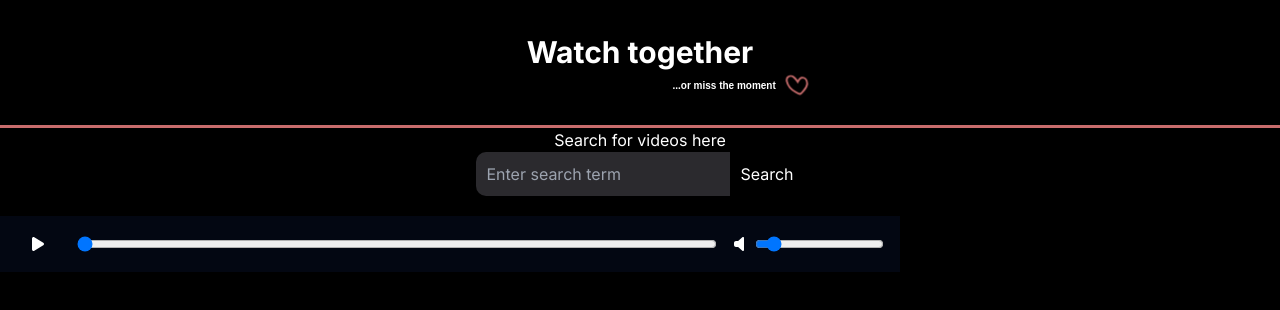
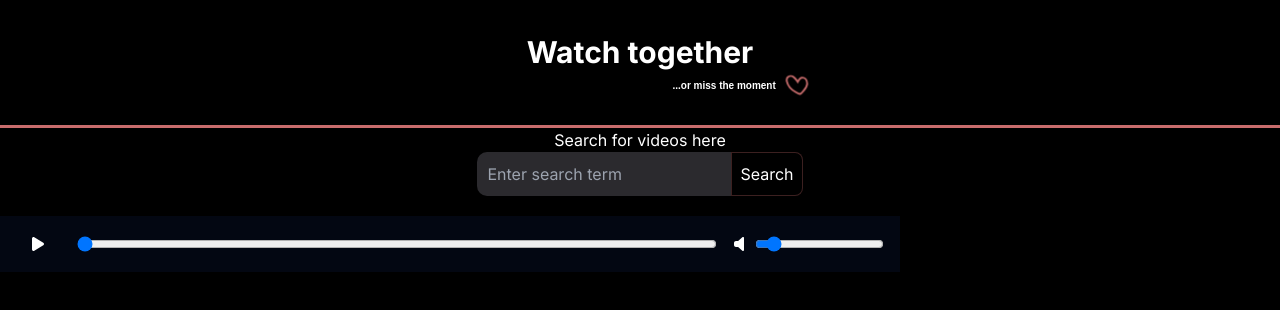
Before and after one commit to rednalyn/watch-together, a Next.js app: page /13b56b64-14df-4efa-8edf-567d80291c27 in a window 1280 px wide. Shown: the top 310 px of the page. Built offline with nearby package versions, Linux system fonts and the light colour scheme; no server answers; a web font is replaced by a local one.

Commit message:
Updated search button to use tailwind and added border

```diff
--- a/src/components/search.tsx
+++ b/src/components/search.tsx
@@ -40,7 +40,7 @@ const SearchPage: React.FC = () => {
           placeholder="Enter search term"
           style={inputStyle}
         />
-        <button type="submit" style={buttonStyle} className="text-white hover:text-customPink">Search</button>
+        <button type="submit" className="p-2 cursor-pointer bg-black rounded-r-lg border border-customPinkOpacity03 hover:text-customPink">Search</button>
       </form>
       </div>
   {isFormVisible &&
@@ -78,11 +78,4 @@ const inputStyle: React.CSSProperties = {
   borderRadius: '10px 0px 0px 10px'
 };
 
-const buttonStyle: React.CSSProperties = {
-  padding: '10px',
-  cursor: 'pointer',
-  backgroundColor: '#000000',
-  borderRadius: '0px 10px 10px 0px'
-};
-
 export default SearchPage;
```
